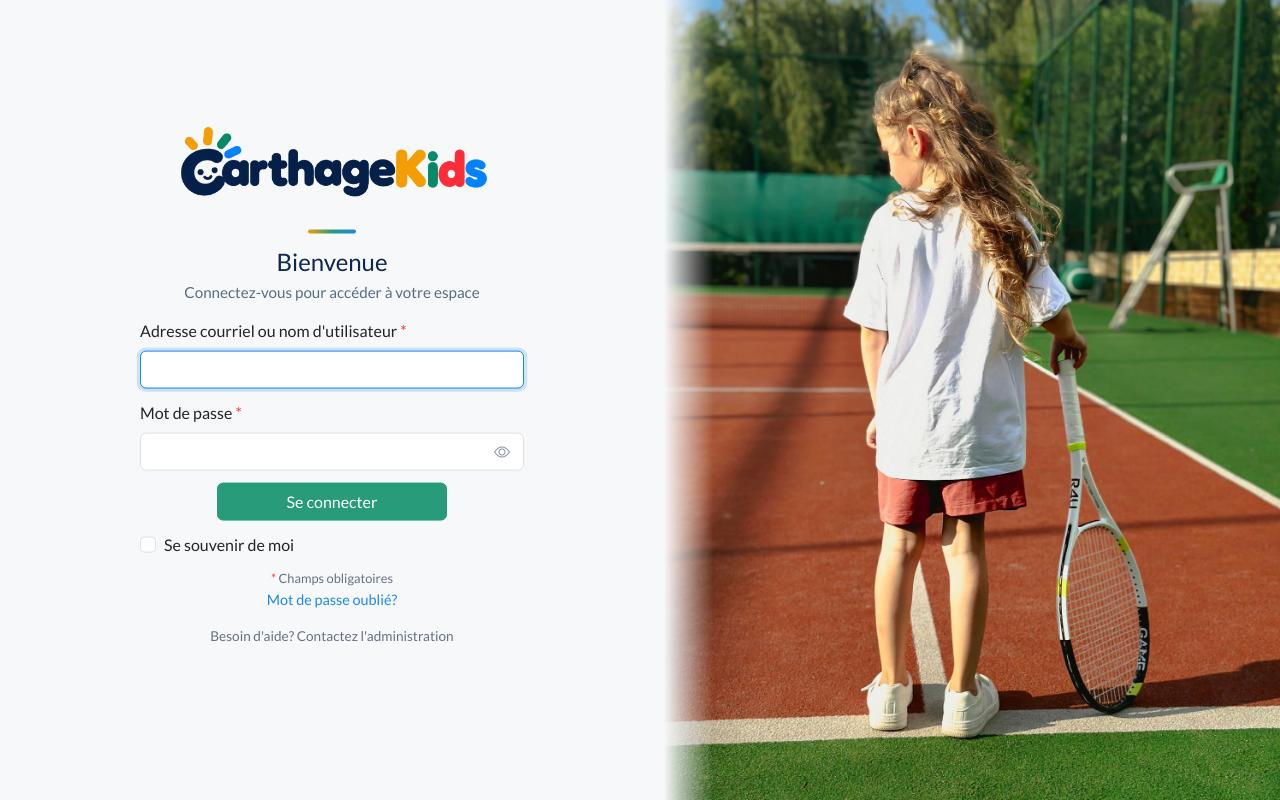
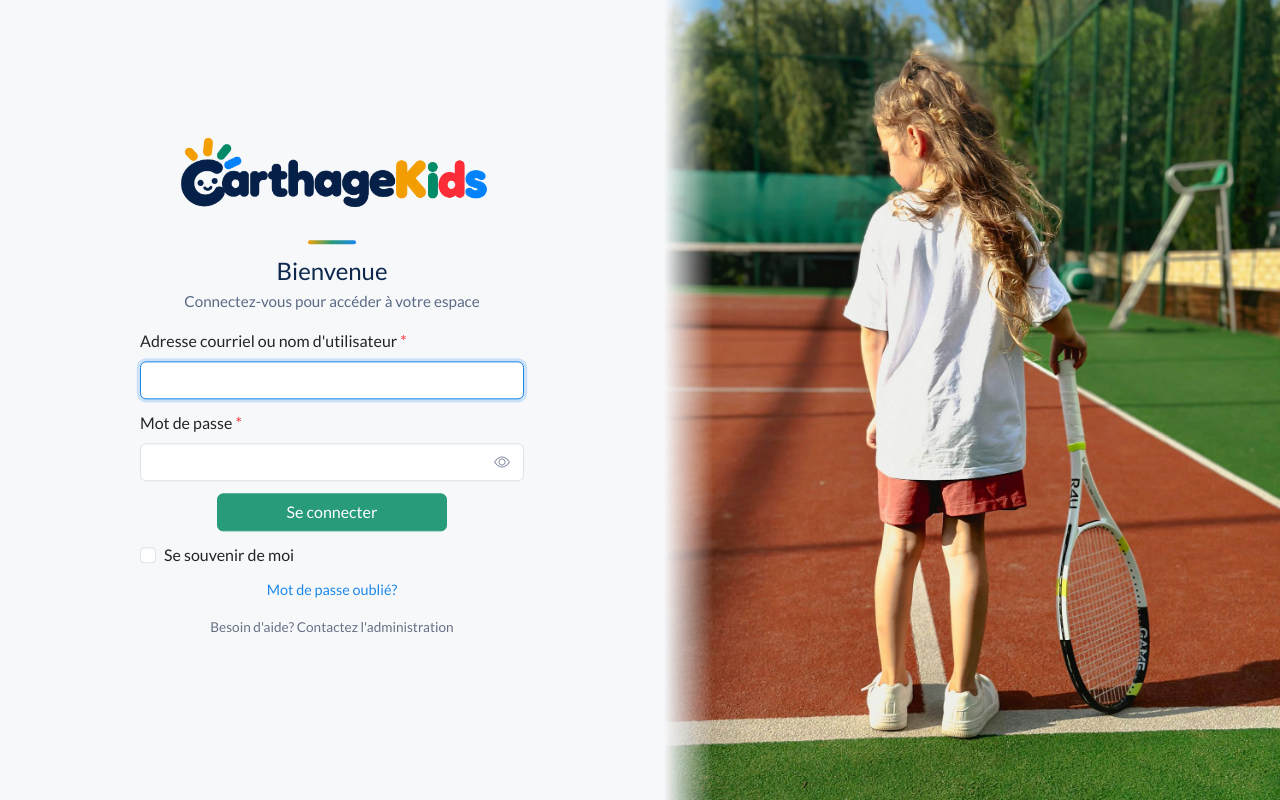
Before and after one commit to saiahhoussem/CarthageXManagement, a Django app: page /comptes/connexion/ in a window 1280 px wide. Run offline with Django 5.2, Linux system fonts and the light colour scheme.

Commit message:
style: suppression de la note des champs obligatoires sur la page de connexion

```diff
--- a/templates/compte/connexion.html
+++ b/templates/compte/connexion.html
@@ -60,7 +60,6 @@
             <label class="form-check-label" for="{{ form.se_souvenir.id_for_label }}">Se souvenir de moi</label>
           </div>
 
-          <p class="note-champs-requis"><span class="champ-requis">*</span> Champs obligatoires</p>
         </form>
 
         <a href="#" class="lien-connexion d-block mb-2">Mot de passe oublié?</a>
```
